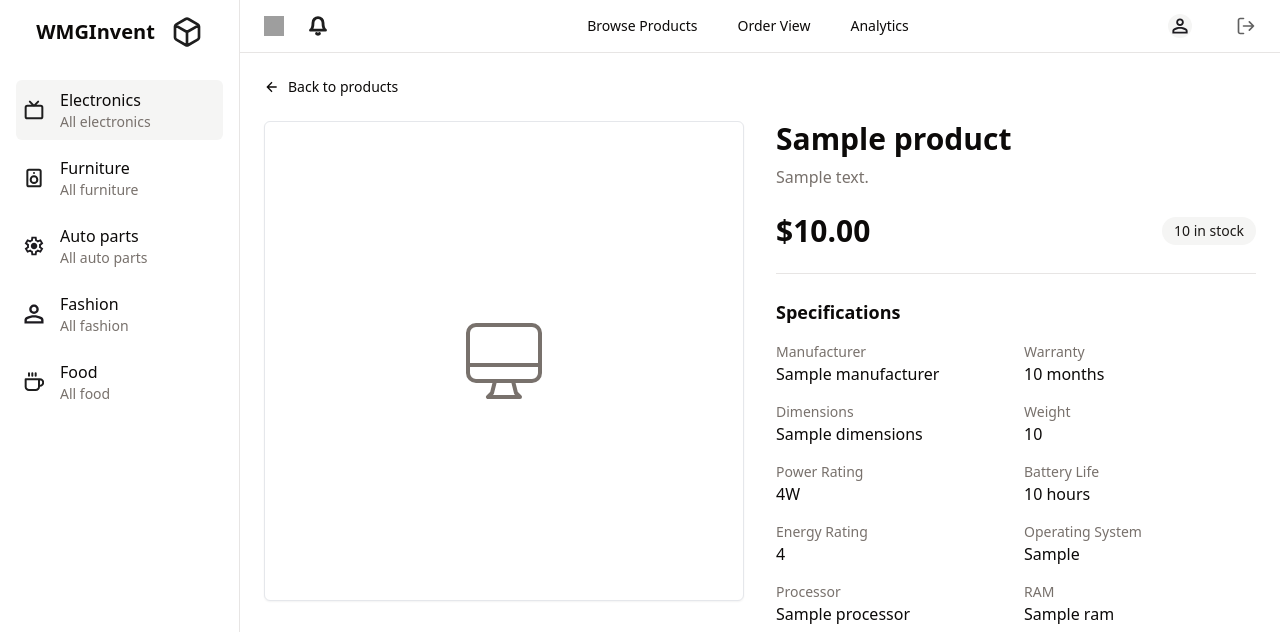
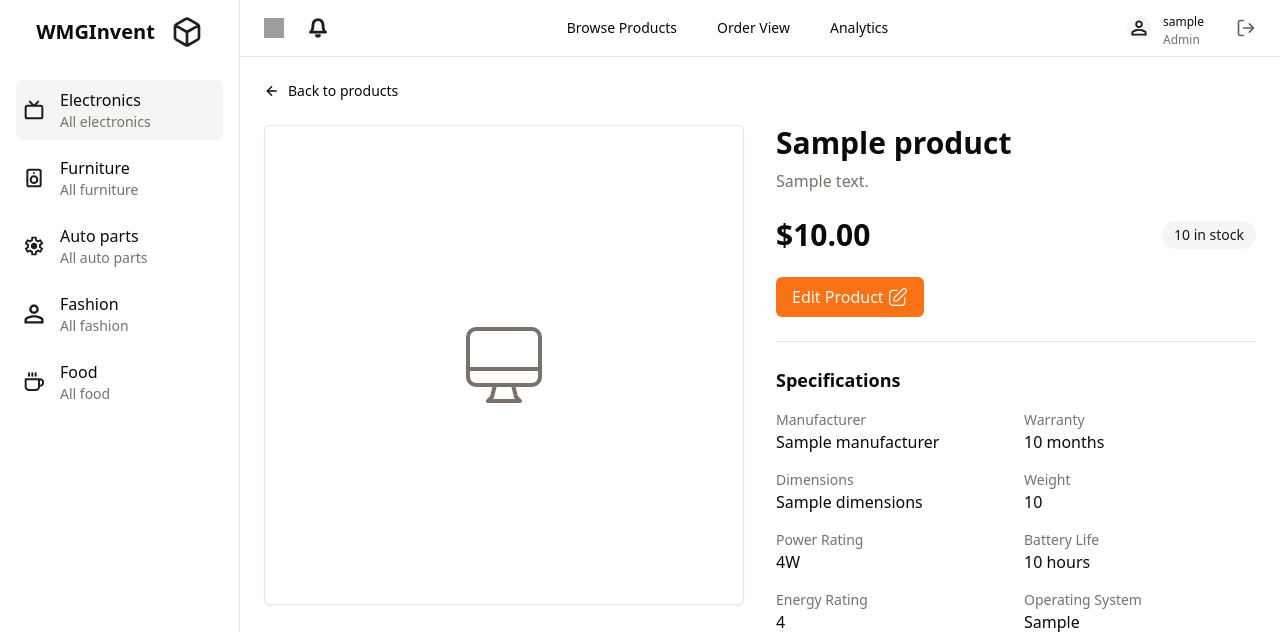
Before and after one commit to H3nry-T/WMGInvent, a Flask app: template templates/product_detail.html in a window 1280 px wide. Shown: the top 632 px of the page. Run offline with Flask 3, Linux system fonts and the light colour scheme; tables that the repository leaves empty hold one stand-in row (values such as "Sample post"); the template is opened without the code that fills it: values that come from a table or form of the project are taken from there, most other values are stand-ins (such as "Sample title", 1, 10 or a date in 2020); some libraries are stand-ins or nearby versions; grey boxes are pictures that could not be loaded.

Commit message:
allows admins to directly edit product

```diff
--- a/templates/product_detail.html
+++ b/templates/product_detail.html
@@ -44,6 +44,19 @@
           {{ product.stock }} in stock
         </span>
       </div>
+
+      <!-- if admin allow edit product  -->
+      {% if user.role == "admin" %}
+      <div class="flex gap-2">
+        <a
+          href="{{ url_for('electronics_routes.edit_electronic', id=product.id) }}"
+          class="flex gap-1 items-center px-4 py-2 bg-[hsl(var(--primary))] text-[hsl(var(--primary-foreground))] rounded-md hover:opacity-90"
+        >
+          Edit Product
+          <svg class="w-5 h-5" viewBox="0 0 24 24" fill="none" xmlns="http://www.w3.org/2000/svg"><g id="SVGRepo_bgCarrier" stroke-width="0"></g><g id="SVGRepo_tracerCarrier" stroke-linecap="round" stroke-linejoin="round"></g><g id="SVGRepo_iconCarrier"> <path d="M21.2799 6.40005L11.7399 15.94C10.7899 16.89 7.96987 17.33 7.33987 16.7C6.70987 16.07 7.13987 13.25 8.08987 12.3L17.6399 2.75002C17.8754 2.49308 18.1605 2.28654 18.4781 2.14284C18.7956 1.99914 19.139 1.92124 19.4875 1.9139C19.8359 1.90657 20.1823 1.96991 20.5056 2.10012C20.8289 2.23033 21.1225 2.42473 21.3686 2.67153C21.6147 2.91833 21.8083 3.21243 21.9376 3.53609C22.0669 3.85976 22.1294 4.20626 22.1211 4.55471C22.1128 4.90316 22.0339 5.24635 21.8894 5.5635C21.7448 5.88065 21.5375 6.16524 21.2799 6.40005V6.40005Z" stroke="hsl(var(--primary-foreground))" stroke-width="1.5" stroke-linecap="round" stroke-linejoin="round"></path> <path d="M11 4H6C4.93913 4 3.92178 4.42142 3.17163 5.17157C2.42149 5.92172 2 6.93913 2 8V18C2 19.0609 2.42149 20.0783 3.17163 20.8284C3.92178 21.5786 4.93913 22 6 22H17C19.21 22 20 20.2 20 18V13" stroke="hsl(var(--primary-foreground))" stroke-width="1.5" stroke-linecap="round" stroke-linejoin="round"></path> </g></svg>
+        </a>
+      </div>
+      {% endif %}
 
       <!-- Specifications -->
       <div class="border-t border-[hsl(var(--border))] pt-6">
```
